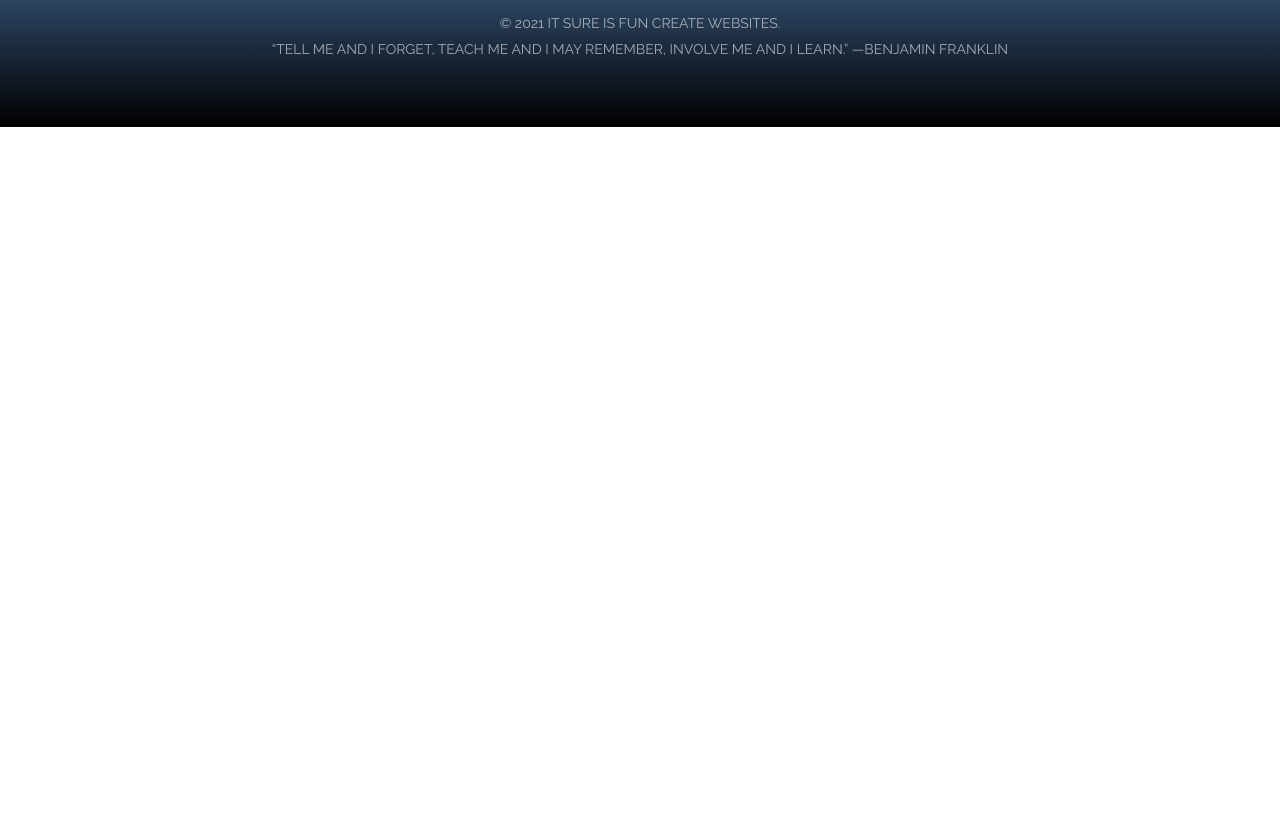
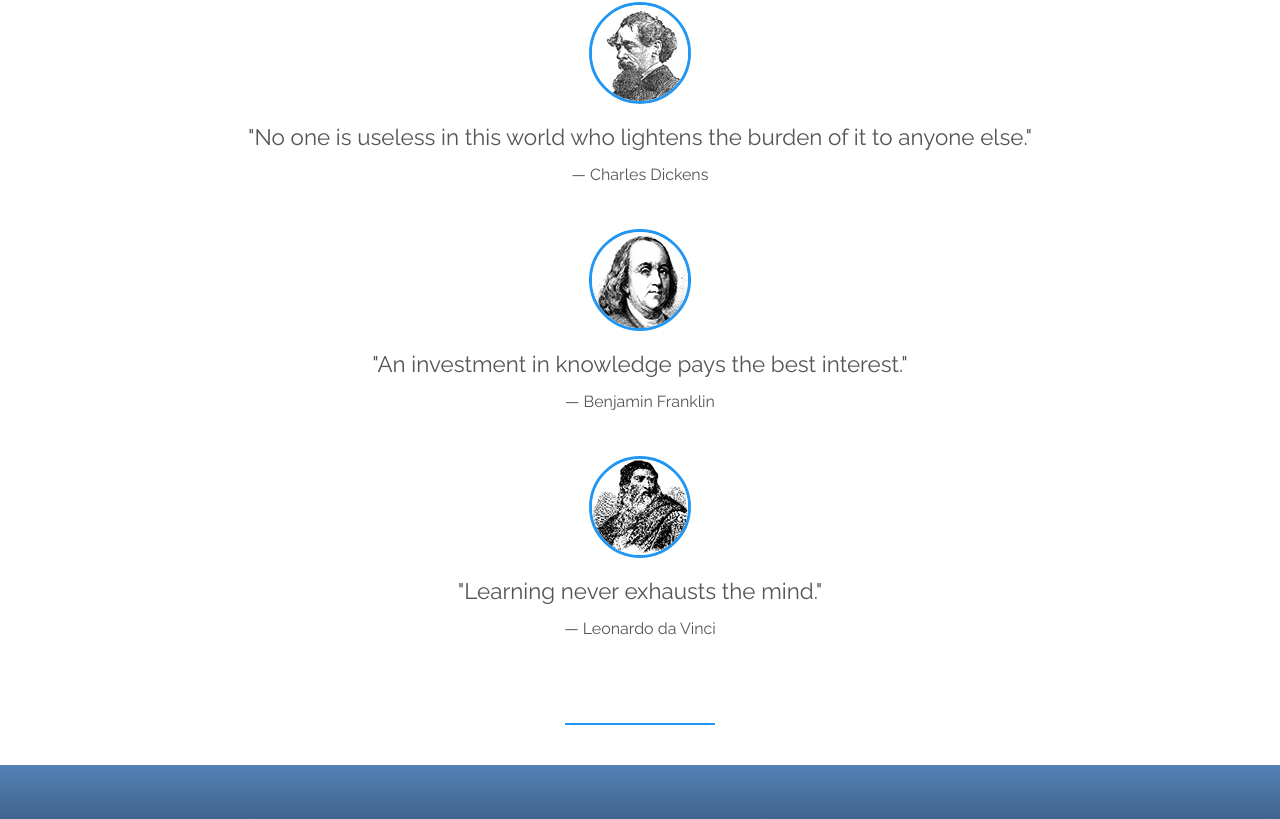
Before and after one commit to Bondok6/ZENVA, a plain HTML site: page index.html in a window 1280 px wide. Shown: the part 2702-3521 px from the top of the page. Before the commit the page ends 2829 px from the top, so only its background shows below. Drawn offline with nearby package versions, Linux system fonts and the light colour scheme.

Commit message:
add qoutes section

```diff
--- a/index.html
+++ b/index.html
@@ -11,7 +11,6 @@
     <link rel="stylesheet" href="style.css">
 
     <style>
-
 
     </style>
   </head>
@@ -102,8 +101,33 @@
           <p>A motor vehicle licensed to transport passengers in return for payment of a fare.</p>
         </div>
       </div>
+      <hr>
     </section>
     <!--*********** End Travel **********-->
+
+    <!--*********** Start Quotes ***********-->
+    <section id="quotes">
+      <h2 class="title">What Others Our Saying</h2>
+      <div class="quotes-content">
+        <div class="quote">
+          <img src="img/dickens.jpg" alt="dickends">
+          <p>"No one is useless in this world who lightens the burden of it to anyone else."</p>
+          <span>— Charles Dickens</span>
+        </div>
+        <div class="quote">
+          <img src="img/franklin.jpg" alt="frankllin">
+          <p>"An investment in knowledge pays the best interest."</p>
+          <span>— Benjamin Franklin</span>
+        </div>
+        <div class="quote">
+          <img src="img/leonardo.jpg" alt="leonardo">
+          <p>"Learning never exhausts the mind."</p>
+          <span>— Leonardo da Vinci </span>
+        </div>
+      </div>
+      <hr>
+    </section>
+    <!--************* End Quotes ***********-->
 
     <!--************ Start Footer *********** -->
     <footer>
--- a/style.css
+++ b/style.css
@@ -240,6 +240,39 @@ div.cards>div {
 }
 /* End Travel */
 
+/* Start Quotes */
+.quotes-content {
+  display: flex;
+  align-items: center;
+  justify-content: center;
+  flex-direction: column;
+  text-align: center;
+}
+
+#quotes img {
+  border: 3px solid #2196f3;
+  border-radius: 50%;
+  margin-bottom: 15px;
+}
+
+.quote {
+  padding-bottom: 30px;
+  font-size: 1.4rem;
+}
+
+#quotes span {
+  display: block;
+  padding: 15px 0;
+  font-size: 1rem;
+}
+
+@media(max-width: 1000px) {
+  .quote {
+    font-size: 1rem;
+  }
+}
+/* End Quotes */
+
 /* Start Footer */
 footer{
   background: linear-gradient(#5381b6,#000 100%);
```
